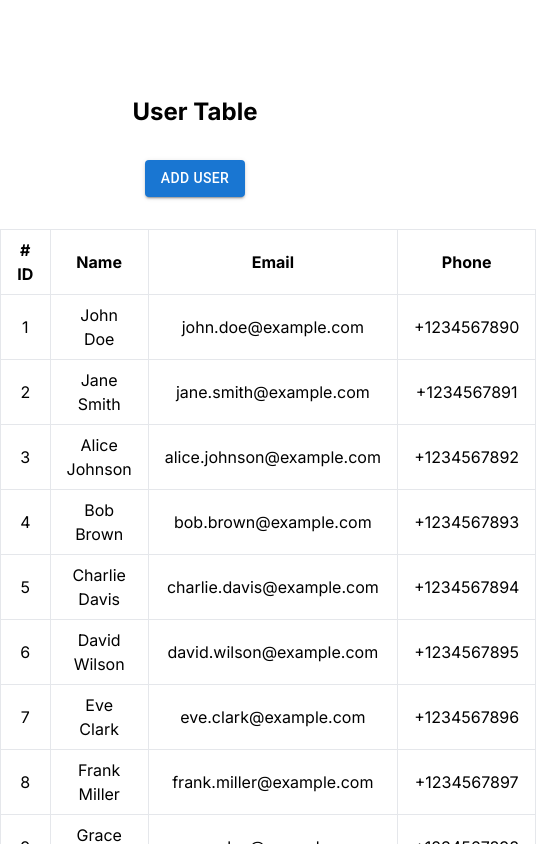
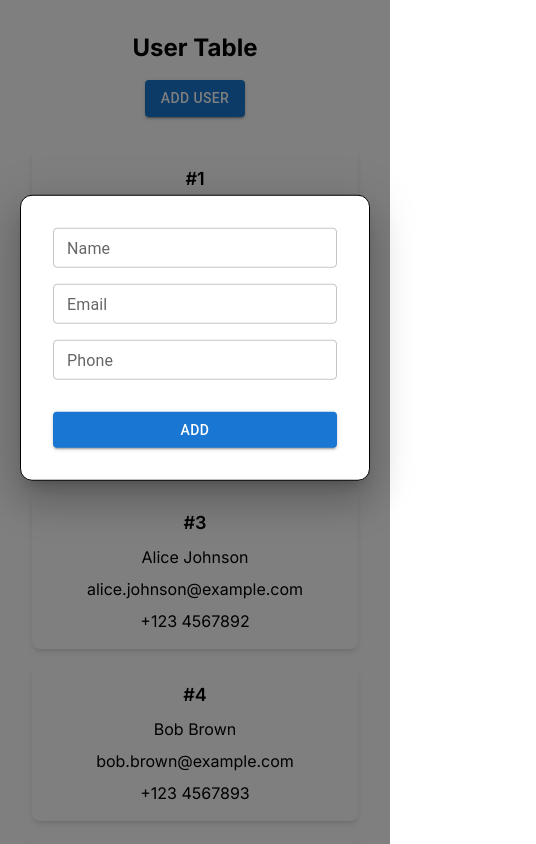
Before and after one commit to Hanniedew/Frontend-Assignment, a Next.js app in the folder frontend-assignment/: page / in a window 390 px wide. Both pictures are taken after a click on the button "ADD USER". Shown: the top 844 px of the page, 536 px wide, since content can reach past the window. Built offline with nearby package versions, Linux system fonts and the light colour scheme.

Commit message:
added responsive design

```diff
--- /dev/null
+++ b/frontend-assignment/src/app/Components/AddModal.js
@@ -0,0 +1,146 @@
+// Modal to allow user to add new data entries
+import { useState, useContext } from "react";
+import DataContext from "../Context/DataContext";
+
+import Box from "@mui/material/Box";
+import Button from "@mui/material/Button";
+import TextField from "@mui/material/TextField";
+import Modal from "@mui/material/Modal";
+
+// To style the modal
+const style = {
+  position: "absolute",
+  top: "40%",
+  left: "50%",
+  transform: "translate(-50%, -50%)",
+  width: "90%", // Default width for mobile screens
+  maxWidth: "350px", // Max width for small mobile screens
+  bgcolor: "background.paper",
+  border: "1px solid #000",
+  borderRadius: 3,
+  boxShadow: 24,
+  p: 4,
+  // Media query for desktop screens
+  "@media (min-width: 768px)": {
+    width: "50%", // Adjusted width for desktop screens
+    maxWidth: "500px", // Max width for desktop screens
+  },
+};
+
+function AddModal() {
+  const { data, addData } = useContext(DataContext);
+  const [open, setOpen] = useState(false);
+  const handleOpen = () => setOpen(true);
+  const handleClose = () => {
+    setOpen(false);
+    // Clear input fields on modal close
+    setName("");
+    setEmail("");
+    setPhone("");
+    setErrors({}); // Reset errors object
+  };
+  const [name, setName] = useState("");
+  const [email, setEmail] = useState("");
+  const [phone, setPhone] = useState("");
+
+  const [errors, setErrors] = useState({});
+
+  const handleAddData = () => {
+    let errors = {};
+
+    // Name validation (check length)
+    if (name.trim().length < 5) {
+      errors.name = "Name must be at least 5 characters";
+    }
+
+    // Email validation (check for @, .com and spaces)
+    if (
+      !email.includes("@") ||
+      !email.endsWith(".com") ||
+      email.includes(" ")
+    ) {
+      errors.email = "Enter a valid email address (e.g., user@example.com)";
+    }
+
+    // Phone vailidation (check for +)
+    if (!phone.startsWith("+")) {
+      errors.phone = "Phone number must start with '+'";
+    }
+
+    // If there are errors, update state and prevent data addition
+    if (Object.keys(errors).length > 0) {
+      setErrors(errors);
+      return;
+    }
+
+    // If no errors, add data
+    const newData = {
+      id: data.length + 1, // Generate a new ID
+      name: name,
+      email: email,
+      phone: phone,
+    };
+    addData(newData);
+    setErrors({}); // delete all errors since its valid
+  };
+
+  return (
+    <div>
+      {/* Button to open modal */}
+      <Button variant="contained" onClick={handleOpen}>
+        Add User
+      </Button>
+      <Modal
+        open={open}
+        onClose={handleClose}
+        aria-labelledby="modal-modal-title"
+        aria-describedby="modal-modal-description"
+      >
+        <Box sx={style}>
+          <div
+            style={{ display: "flex", flexDirection: "column", gap: "16px" }}
+          >
+            <TextField
+              label="Name"
+              variant="outlined"
+              size="small"
+              fullWidth
+              id="name"
+              value={name}
+              onChange={(e) => setName(e.target.value)}
+              error={errors.name !== undefined}
+              helperText={errors.name}
+            />
+            <TextField
+              label="Email"
+              variant="outlined"
+              size="small"
+              fullWidth
+              id="email"
+              value={email}
+              onChange={(e) => setEmail(e.target.value)}
+              error={errors.email !== undefined}
+              helperText={errors.email}
+            />
+            <TextField
+              label="Phone"
+              variant="outlined"
+              size="small"
+              fullWidth
+              id="phone"
+              value={phone}
+              onChange={(e) => setPhone(e.target.value)}
+              error={errors.phone !== undefined}
+              helperText={errors.phone}
+            />
+            <Button variant="contained" onClick={handleAddData} sx={{ mt: 2 }}>
+              Add
+            </Button>
+          </div>
+        </Box>
+      </Modal>
+    </div>
+  );
+}
+
+export default AddModal;
--- a/frontend-assignment/src/app/Components/Table.js
+++ b/frontend-assignment/src/app/Components/Table.js
@@ -1,28 +1,25 @@
 import { useContext } from "react";
 import DataContext from "../Context/DataContext";
-import { Button } from "@mui/material";
+import AddModal from "./AddModal";
 
 function Table() {
-  const { data, addData } = useContext(DataContext);
+  const { data } = useContext(DataContext);
 
-  const handleAddData = () => {
-    const newData = {
-      id: data.length + 1, // Generate a new ID
-      name: "New User",
-      email: "newuser@example.com",
-      phone: "555-555-5555",
-    };
-    addData(newData);
-  };
+  // For mobile: render cards
+  // For desktop: render table
+
   return (
-    <div className="text-center mt-24">
-      <h1 className="mb-8 text-2xl font-bold">User Table</h1>
-      <Button variant="contained" onClick={handleAddData}>
-        Add User
-      </Button>
+    <div className="text-center mt-8 px-4 md:px-0">
+      <h1 className="mb-4 text-2xl font-bold">User Table</h1>
+      <AddModal />
+      {/* Responsive layout using Tailwind CSS */}
+      <div className="lg:block hidden">
+        {" "}
+        {/* For desktop */}
+        <div className="overflow-x-auto mb-20">
           <table className="mx-auto w-full max-w-4xl mt-8">
             <thead>
-          <tr>
+              <tr className="bg-gray-100">
                 <th className="border px-4 py-2"># ID</th>
                 <th className="border px-4 py-2">Name</th>
                 <th className="border px-4 py-2">Email</th>
@@ -41,6 +38,24 @@ function Table() {
             </tbody>
           </table>
         </div>
+      </div>
+      <div className="lg:hidden">
+        {" "}
+        {/* For mobile */}
+        <div className="text-center mt-8 px-4 md:px-0 mb-10">
+          <div className="grid grid-cols-1 md:grid-cols-2 lg:grid-cols-3 gap-4 mt-4">
+            {data.map((item) => (
+              <div key={item.id} className="bg-white rounded-lg shadow-md p-4">
+                <p className="text-lg font-semibold mb-2">#{item.id}</p>
+                <p className="text-base mb-2">{item.name}</p>
+                <p className="text-base mb-2">{item.email}</p>
+                <p className="text-base">{item.phone}</p>
+              </div>
+            ))}
+          </div>
+        </div>
+      </div>
+    </div>
   );
 }
 
--- a/frontend-assignment/src/app/data.json
+++ b/frontend-assignment/src/app/data.json
@@ -3,60 +3,60 @@
         "id": 1,
         "name": "John Doe",
         "email": "john.doe@example.com",
-        "phone": "+1234567890"
+        "phone": "+123 4567890"
     },
     {
         "id": 2,
         "name": "Jane Smith",
         "email": "jane.smith@example.com",
-        "phone": "+1234567891"
+        "phone": "+123 4567891"
     },
     {
         "id": 3,
         "name": "Alice Johnson",
         "email": "alice.johnson@example.com",
-        "phone": "+1234567892"
+        "phone": "+123 4567892"
     },
     {
         "id": 4,
         "name": "Bob Brown",
         "email": "bob.brown@example.com",
-        "phone": "+1234567893"
+        "phone": "+123 4567893"
     },
     {
         "id": 5,
         "name": "Charlie Davis",
         "email": "charlie.davis@example.com",
-        "phone": "+1234567894"
+        "phone": "+123 4567894"
     },
     {
         "id": 6,
         "name": "David Wilson",
         "email": "david.wilson@example.com",
-        "phone": "+1234567895"
+        "phone": "+123 4567895"
     },
     {
         "id": 7,
         "name": "Eve Clark",
         "email": "eve.clark@example.com",
-        "phone": "+1234567896"
+        "phone": "+123 4567896"
     },
     {
         "id": 8,
         "name": "Frank Miller",
         "email": "frank.miller@example.com",
-        "phone": "+1234567897"
+        "phone": "+123 4567897"
     },
     {
         "id": 9,
         "name": "Grace Lee",
         "email": "grace.lee@example.com",
-        "phone": "+1234567898"
+        "phone": "+123 4567898"
     },
     {
         "id": 10,
         "name": "Hank Moore",
         "email": "hank.moore@example.com",
-        "phone": "+1234567899"
+        "phone": "+123 4567899"
     }
 ]
```
Lines whose indentation alone changed are shown as unchanged.
